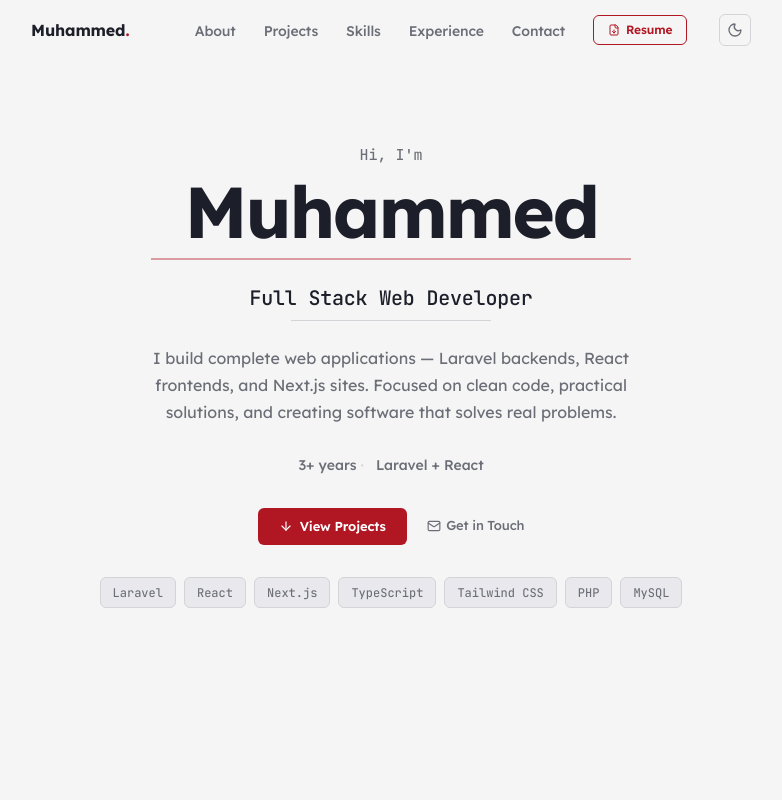
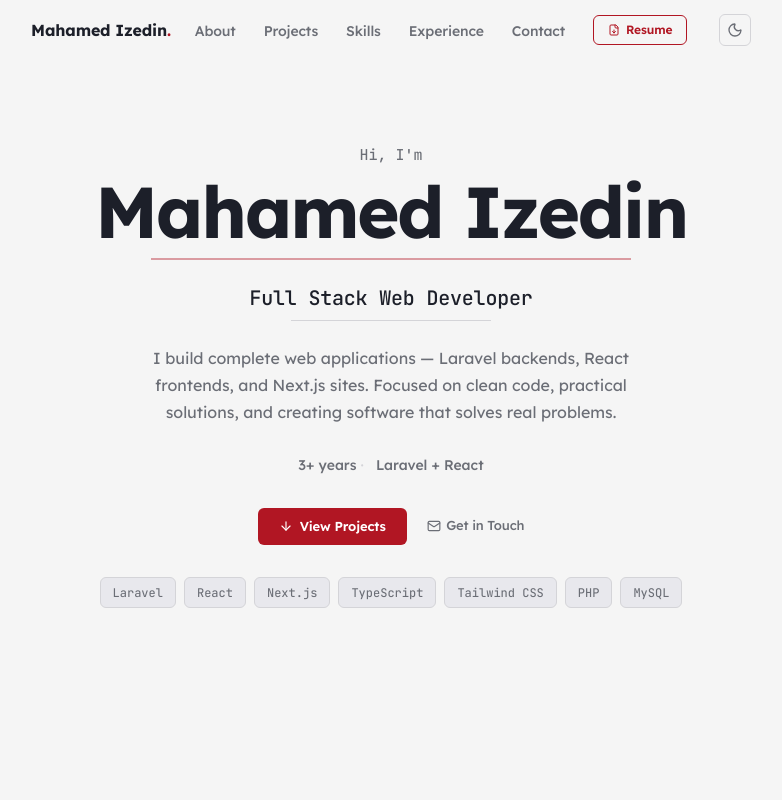
Before and after one commit to muhammedez/portfolio, a React (Vite) app: page / in a window 1280 px wide. Shown: the top 800 px of the page, without its empty margins (249-1031 px from the left). Built offline with nearby package versions, Linux system fonts and the light colour scheme.

Commit message:
fix: corrected name

```diff
--- a/index.html
+++ b/index.html
@@ -6,7 +6,7 @@
     <meta name="description" content="Portfolio of Muhammed, a full stack web developer building Laravel, React, and Next.js projects." />
     <meta name="keywords" content="Full Stack Developer, Laravel Developer, React Developer, Next.js, TypeScript, Portfolio" />
     <meta name="author" content="Muhammed" />
-    <title>Muhammed | Full Stack Web Developer</title>
+    <title>Mahamed Izedin | Full Stack Web Developer</title>
     <link rel="preconnect" href="https://fonts.googleapis.com" />
     <link rel="preconnect" href="https://fonts.gstatic.com" crossorigin />
     <link href="https://fonts.googleapis.com/css2?family=JetBrains+Mono:wght@400;450;500;600;700&family=Lexend:wght@300;400;450;500;550;600;650;700;800&display=swap" rel="stylesheet" />
--- a/src/lib/data.ts
+++ b/src/lib/data.ts
@@ -1,7 +1,7 @@
 import type { Project, Experience, SkillGroup, NavItem } from "./types";
 
 export const siteConfig = {
-  name: "Muhammed",
+  name: "Mahamed Izedin",
   role: "Full Stack Web Developer",
   title: "Full Stack Developer",
   bio: "I build complete web applications — Laravel backends, React frontends, and Next.js sites. Focused on clean code, practical solutions, and creating software that solves real problems.",
```
